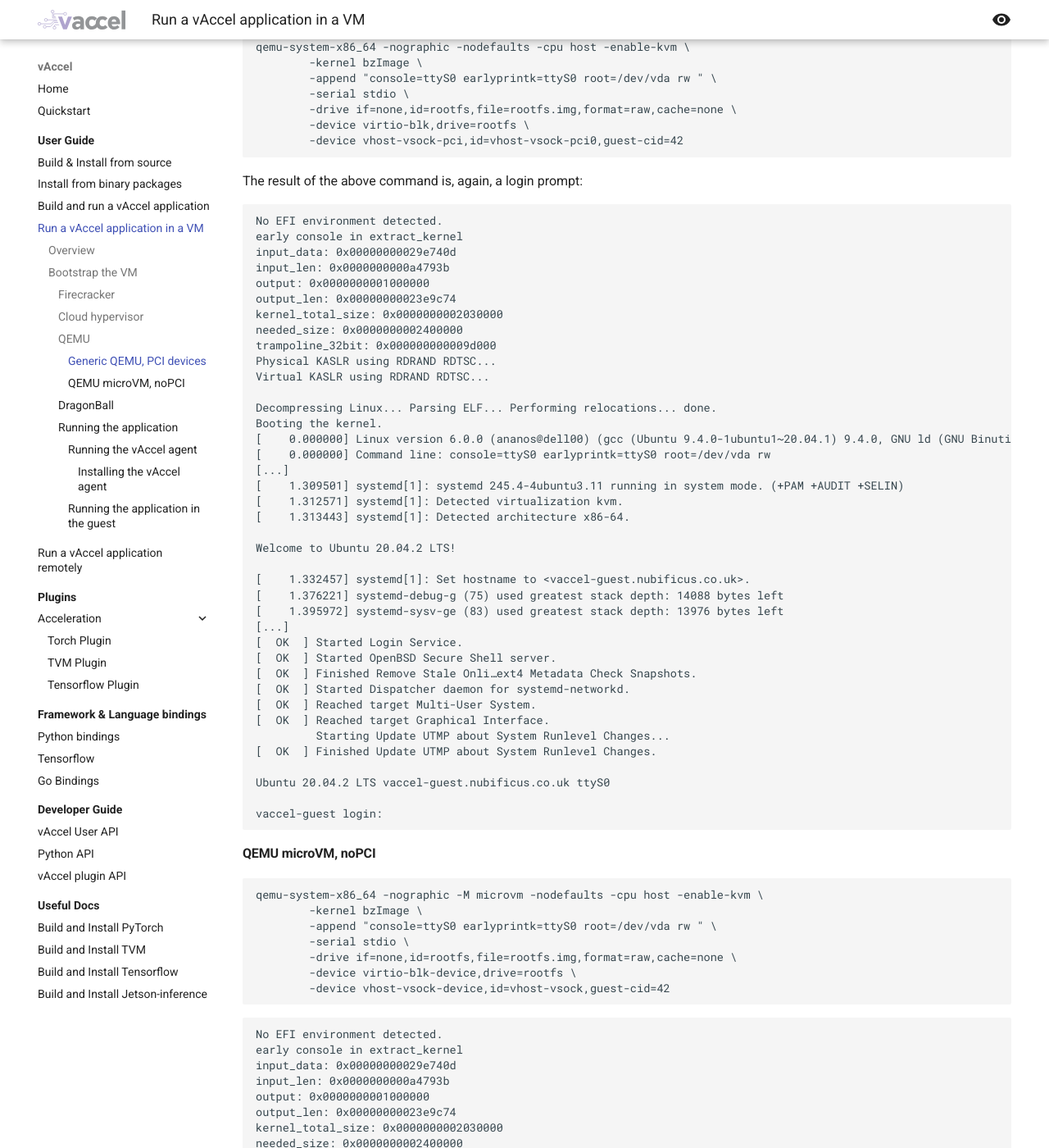
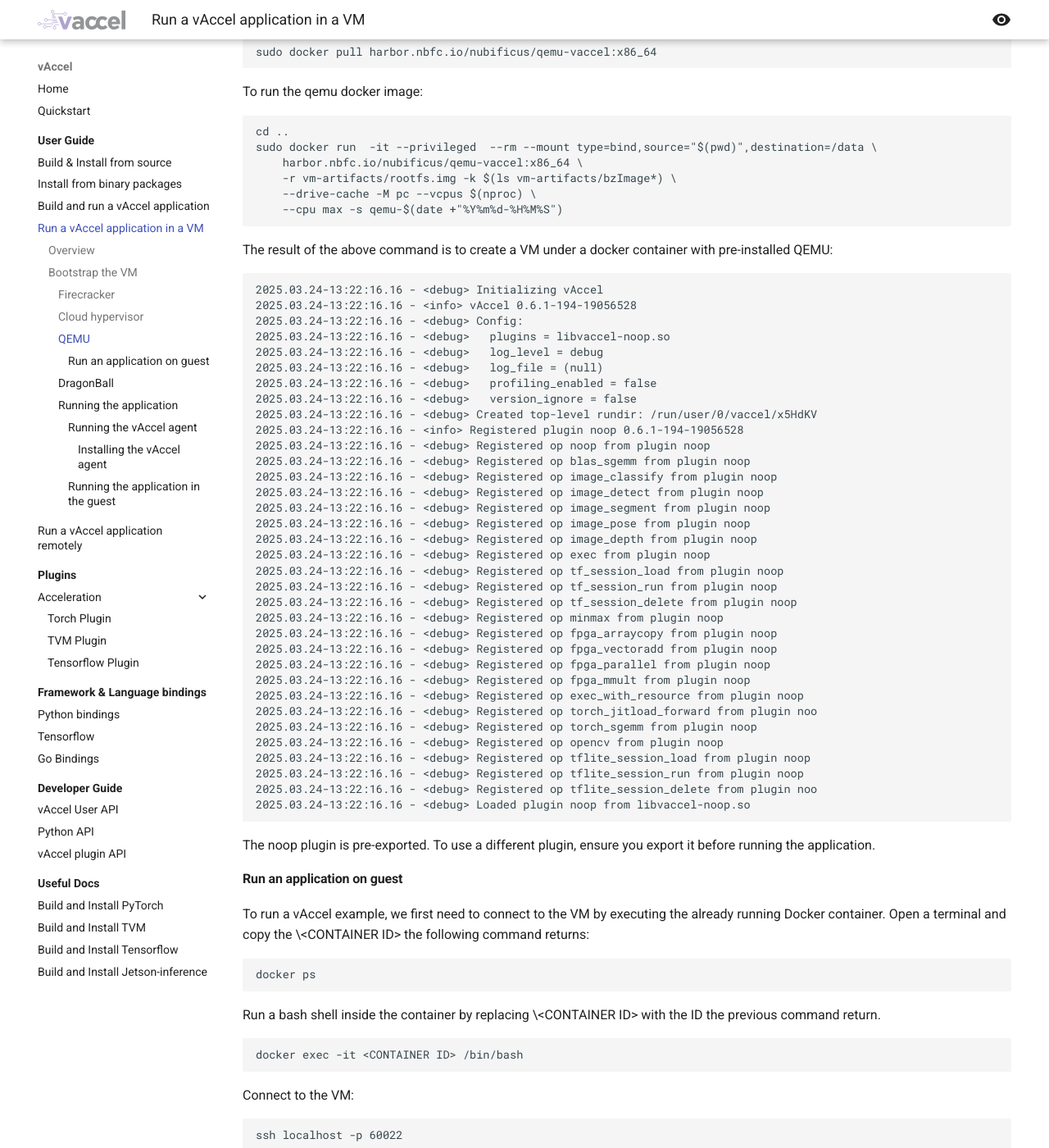
Before and after one commit to nubificus/vaccel-docs, an MkDocs documentation site: the page built from docs/user-guide/vm-example.md, in a window 1280 px wide and 1400 px high, scrolled down 5285 px. Shown: the whole window at 82% size. Built offline with MkDocs 1.6.1 and Material for MkDocs 9.7.7, drawn with Linux system fonts in a browser that asks for light colours; the version menu is left out; some of the changed text lies outside the part shown.

Commit message:
docs: Update qemu example with virtio
PR: https://github.com/nubificus/vaccel-docs/pull/16
Signed-off-by: mgkeka <mgkeka@nubificus.co.uk>
Reviewed-by: Anastassios Nanos <ananos@nubificus.co.uk>
Approved-by: Anastassios Nanos <ananos@nubificus.co.uk>

````diff
--- a/docs/user-guide/vm-example.md
+++ b/docs/user-guide/vm-example.md
@@ -225,16 +225,12 @@
 You need the following files to bootstrap a QEMU VM:
 
 ```bash
-# Get the hypervisor
-wget https://s3.nbfc.io/nbfc-assets/github/vaccelrt/vm-example/qemu/qemu-system-x86_64
-
-# Get the firmware
-wget https://s3.nbfc.io/nbfc-assets/github/vaccelrt/vm-example/qemu/bios-256k.bin
-wget https://s3.nbfc.io/nbfc-assets/github/vaccelrt/vm-example/qemu/bios-microvm.bin
-wget https://s3.nbfc.io/nbfc-assets/github/vaccelrt/vm-example/qemu/linuxboot_dma.bin
-
-# Get the kernel
-wget https://s3.nbfc.io/nbfc-assets/github/vaccelrt/vm-example/qemu/bzImage
+# Get the latest release
+mkdir vm-artifacts
+cd vm-artifacts
+wget https://s3.nbfc.io/nbfc-assets/github/vaccel/plugins/virtio/rev/main/x86_64/debug/vaccel-virtio-latest-vm.tar.xz
+tar xvf vaccel-virtio-latest-vm.tar.xz
+for file in virtio-accel-*.tar.xz; do tar -xvf "$file"; done
 ```
 
 The directory structure should be like the following:
@@ -242,133 +238,126 @@
 ```console
 # tree
 .
-├── bios-256k.bin
-├── bios-microvm.bin
-├── bzImage
-├── linuxboot_dma.bin
-└── qemu-system-x86_64
+├── bzImage-6.1.128-amd64
+├── linux-6.1.128-amd64-fc.config
+├── linux-6.1.128-amd64.config
+├── rootfs.img
+├── vaccel-virtio-latest-vm.tar.xz
+├── virtio-accel-0.1.0-16-f87c69ec-fc-linux-image.tar.xz
+├── virtio-accel-0.1.0-16-f87c69ec-linux-image.tar.xz
+└── vmlinux-6.1.128-amd64-fc
 
-0 directories, 5 files
+0 directories, 8 files
+```
+The folder must contain a rootf.img and a compressed Linux kernel image (bzImage\*) with the virtio-accel module, VirtIO plugin and vAccel pre-installed.
+We will use these images to emulate an entire system with QEMU.
+
+To spawn a QEMU VM, we provide a Docker image with QEMU pre-installed.
+```bash
+sudo docker pull harbor.nbfc.io/nubificus/qemu-vaccel:x86_64
 ```
 
-To spawn a QEMU VM, we have two options: PCI and nonPCI.
+To run the qemu docker image:
+```bash
+cd ..
+sudo docker run  -it --privileged  --rm --mount type=bind,source="$(pwd)",destination=/data \
+	harbor.nbfc.io/nubificus/qemu-vaccel:x86_64 \
+	-r vm-artifacts/rootfs.img -k $(ls vm-artifacts/bzImage*) \
+	--drive-cache -M pc --vcpus $(nproc) \
+	--cpu max -s qemu-$(date +"%Y%m%d-%H%M%S")
+```
 
-#### Generic QEMU, PCI devices
+The result of the above command is to create a VM under a docker container with pre-installed QEMU:
+
+```console
+2025.03.24-13:22:16.16 - <debug> Initializing vAccel
+2025.03.24-13:22:16.16 - <info> vAccel 0.6.1-194-19056528
+2025.03.24-13:22:16.16 - <debug> Config:
+2025.03.24-13:22:16.16 - <debug>   plugins = libvaccel-noop.so
+2025.03.24-13:22:16.16 - <debug>   log_level = debug
+2025.03.24-13:22:16.16 - <debug>   log_file = (null)
+2025.03.24-13:22:16.16 - <debug>   profiling_enabled = false
+2025.03.24-13:22:16.16 - <debug>   version_ignore = false
+2025.03.24-13:22:16.16 - <debug> Created top-level rundir: /run/user/0/vaccel/x5HdKV
+2025.03.24-13:22:16.16 - <info> Registered plugin noop 0.6.1-194-19056528
+2025.03.24-13:22:16.16 - <debug> Registered op noop from plugin noop
+2025.03.24-13:22:16.16 - <debug> Registered op blas_sgemm from plugin noop
+2025.03.24-13:22:16.16 - <debug> Registered op image_classify from plugin noop
+2025.03.24-13:22:16.16 - <debug> Registered op image_detect from plugin noop
+2025.03.24-13:22:16.16 - <debug> Registered op image_segment from plugin noop
+2025.03.24-13:22:16.16 - <debug> Registered op image_pose from plugin noop
+2025.03.24-13:22:16.16 - <debug> Registered op image_depth from plugin noop
+2025.03.24-13:22:16.16 - <debug> Registered op exec from plugin noop
+2025.03.24-13:22:16.16 - <debug> Registered op tf_session_load from plugin noop
+2025.03.24-13:22:16.16 - <debug> Registered op tf_session_run from plugin noop
+2025.03.24-13:22:16.16 - <debug> Registered op tf_session_delete from plugin noop
+2025.03.24-13:22:16.16 - <debug> Registered op minmax from plugin noop
+2025.03.24-13:22:16.16 - <debug> Registered op fpga_arraycopy from plugin noop
+2025.03.24-13:22:16.16 - <debug> Registered op fpga_vectoradd from plugin noop
+2025.03.24-13:22:16.16 - <debug> Registered op fpga_parallel from plugin noop
+2025.03.24-13:22:16.16 - <debug> Registered op fpga_mmult from plugin noop
+2025.03.24-13:22:16.16 - <debug> Registered op exec_with_resource from plugin noop
+2025.03.24-13:22:16.16 - <debug> Registered op torch_jitload_forward from plugin noo
+2025.03.24-13:22:16.16 - <debug> Registered op torch_sgemm from plugin noop
+2025.03.24-13:22:16.16 - <debug> Registered op opencv from plugin noop
+2025.03.24-13:22:16.16 - <debug> Registered op tflite_session_load from plugin noop
+2025.03.24-13:22:16.16 - <debug> Registered op tflite_session_run from plugin noop
+2025.03.24-13:22:16.16 - <debug> Registered op tflite_session_delete from plugin noo
+2025.03.24-13:22:16.16 - <debug> Loaded plugin noop from libvaccel-noop.so
+```
+The noop plugin is pre-exported. To use a different plugin, ensure you export it before running the application.
+
+#### Run an application on guest
+To run a vAccel example, we first need to connect to the VM by executing the already running Docker container.
+Open a terminal and copy the \<CONTAINER ID\> the following command returns:
+```bash
+docker ps
+```
+
+Run a bash shell inside the container by replacing \<CONTAINER ID\> with the ID the previous command return.
+```bash
+docker exec -it <CONTAINER ID> /bin/bash
+```
+
+Connect to the VM:
+```bash
+ssh localhost -p 60022
+```
+
+Let's try one of the vAccel examples, for instance image classification: `classify`.
+This small program gets an image as an input and the number of
+iterations and returns the classification tag for this image. We run the
+following:
 
 ```bash
-qemu-system-x86_64 -nographic -nodefaults -cpu host -enable-kvm \
-        -kernel bzImage \
-        -append "console=ttyS0 earlyprintk=ttyS0 root=/dev/vda rw " \
-        -serial stdio \
-        -drive if=none,id=rootfs,file=rootfs.img,format=raw,cache=none \
-        -device virtio-blk,drive=rootfs \
-        -device vhost-vsock-pci,id=vhost-vsock-pci0,guest-cid=42
+classify /usr/local/share/vaccel/images/example.jpg 1
 ```
 
-The result of the above command is, again, a login prompt:
+We see that the operation was successful and we got a the following expected output on guest:
 
-```console
-No EFI environment detected.
-early console in extract_kernel
-input_data: 0x00000000029e740d
-input_len: 0x0000000000a4793b
-output: 0x0000000001000000
-output_len: 0x00000000023e9c74
-kernel_total_size: 0x0000000002030000
-needed_size: 0x0000000002400000
-trampoline_32bit: 0x000000000009d000
-Physical KASLR using RDRAND RDTSC...
-Virtual KASLR using RDRAND RDTSC...
-
-Decompressing Linux... Parsing ELF... Performing relocations... done.
-Booting the kernel.
-[    0.000000] Linux version 6.0.0 (ananos@dell00) (gcc (Ubuntu 9.4.0-1ubuntu1~20.04.1) 9.4.0, GNU ld (GNU Binutils for Ubuntu) 2.34) #14 SMP PREEMPT_DYNAMIC Mon Nov 14 15:52:14 UTC 2022
-[    0.000000] Command line: console=ttyS0 earlyprintk=ttyS0 root=/dev/vda rw
-[...]
-[    1.309501] systemd[1]: systemd 245.4-4ubuntu3.11 running in system mode. (+PAM +AUDIT +SELIN)
-[    1.312571] systemd[1]: Detected virtualization kvm.
-[    1.313443] systemd[1]: Detected architecture x86-64.
-
-Welcome to Ubuntu 20.04.2 LTS!
-
-[    1.332457] systemd[1]: Set hostname to <vaccel-guest.nubificus.co.uk>.
-[    1.376221] systemd-debug-g (75) used greatest stack depth: 14088 bytes left
-[    1.395972] systemd-sysv-ge (83) used greatest stack depth: 13976 bytes left
-[...]
-[  OK  ] Started Login Service.
-[  OK  ] Started OpenBSD Secure Shell server.
-[  OK  ] Finished Remove Stale Onli…ext4 Metadata Check Snapshots.
-[  OK  ] Started Dispatcher daemon for systemd-networkd.
-[  OK  ] Reached target Multi-User System.
-[  OK  ] Reached target Graphical Interface.
-         Starting Update UTMP about System Runlevel Changes...
-[  OK  ] Finished Update UTMP about System Runlevel Changes.
-
-Ubuntu 20.04.2 LTS vaccel-guest.nubificus.co.uk ttyS0
-
-vaccel-guest login:
+```bash
+Initialized session with id: 1
+classification tags: This is a dummy classification tag!
 ```
 
-#### QEMU microVM, noPCI
+While on host we see the following output:
+```bash
+2025.03.24-13:26:37.24 - <debug> New rundir for session 1: /run/user/0/vaccel/x5HdKV
+2025.03.24-13:26:37.24 - <debug> Initialized session 1
+2025.03.24-13:26:37.24 - <debug> session:1 Looking for plugin implementing VACCEL_OP
+2025.03.24-13:26:37.24 - <debug> Returning func from hint plugin noop
+2025.03.24-13:26:37.24 - <debug> Found implementation in noop plugin
+2025.03.24-13:26:37.24 - <debug> [noop] Calling Image classification for session 1
+2025.03.24-13:26:37.24 - <debug> [noop] Dumping arguments for Image classification:
+2025.03.24-13:26:37.24 - <debug> [noop] model: (null)
+2025.03.24-13:26:37.24 - <debug> [noop] len_img: 79281
+2025.03.24-13:26:37.24 - <debug> [noop] len_out_text: 512
+2025.03.24-13:26:37.24 - <debug> [noop] len_out_imgname: 512
+2025.03.24-13:26:37.24 - <debug> [noop] will return a dummy result
+2025.03.24-13:26:37.24 - <debug> [noop] will return a dummy result
+2025.03.24-13:26:37.24 - <debug> Released session 1
 
-```bash
-qemu-system-x86_64 -nographic -M microvm -nodefaults -cpu host -enable-kvm \
-        -kernel bzImage \
-        -append "console=ttyS0 earlyprintk=ttyS0 root=/dev/vda rw " \
-        -serial stdio \
-        -drive if=none,id=rootfs,file=rootfs.img,format=raw,cache=none \
-        -device virtio-blk-device,drive=rootfs \
-        -device vhost-vsock-device,id=vhost-vsock,guest-cid=42
 ```
-
-```console
-No EFI environment detected.
-early console in extract_kernel
-input_data: 0x00000000029e740d
-input_len: 0x0000000000a4793b
-output: 0x0000000001000000
-output_len: 0x00000000023e9c74
-kernel_total_size: 0x0000000002030000
-needed_size: 0x0000000002400000
-trampoline_32bit: 0x000000000009d000
-Physical KASLR using RDRAND RDTSC...
-Virtual KASLR using RDRAND RDTSC...
-
-Decompressing Linux... Parsing ELF... Performing relocations... done.
-Booting the kernel.
-[    0.000000] Linux version 6.0.0 (ananos@dell00) (gcc (Ubuntu 9.4.0-1ubuntu1~20.04.1) 9.4.0, GNU ld (GNU Binutils for Ubuntu) 2.34) #14 SMP PREEMPT_DYNAMIC Mon Nov 14 15:52:14 UTC 2022
-[    0.000000] Command line: console=ttyS0 earlyprintk=ttyS0 root=/dev/vda rw  virtio_mmio.device=512@0xc0000e00:12 virtio_mmio.device=512@0xc0000c00:11
-[...]
-[    1.340120] systemd[1]: systemd 245.4-4ubuntu3.11 running in system mode. (+PAM +AUDIT +SELIN)
-[    1.342102] systemd[1]: Detected virtualization kvm.
-[    1.342505] systemd[1]: Detected architecture x86-64.
-
-Welcome to Ubuntu 20.04.2 LTS!
-
-[    1.374255] systemd[1]: Set hostname to <vaccel-guest.nubificus.co.uk>.
-[    1.422933] systemd-veritys (84) used greatest stack depth: 14088 bytes left
-[    1.424285] systemd-cryptse (74) used greatest stack depth: 14024 bytes left
-[    1.432533] systemd-sysv-ge (83) used greatest stack depth: 13976 bytes left
-[...]
-[  OK  ] Started Login Service.
-[  OK  ] Started OpenBSD Secure Shell server.
-[  OK  ] Finished Remove Stale Onli…ext4 Metadata Check Snapshots.
-[  OK  ] Started Dispatcher daemon for systemd-networkd.
-[  OK  ] Reached target Multi-User System.
-[  OK  ] Reached target Graphical Interface.
-         Starting Update UTMP about System Runlevel Changes...
-[  OK  ] Finished Update UTMP about System Runlevel Changes.
-
-Ubuntu 20.04.2 LTS vaccel-guest.nubificus.co.uk ttyS0
-
-vaccel-guest login:
-```
-
-In both cases above, as with the previous hypervisors, we log in using the root
-user (user: `root`, no password).
-
-launch a new terminal and go to
-[Running the application](#running-the-application)
 
 ### DragonBall
 
````
